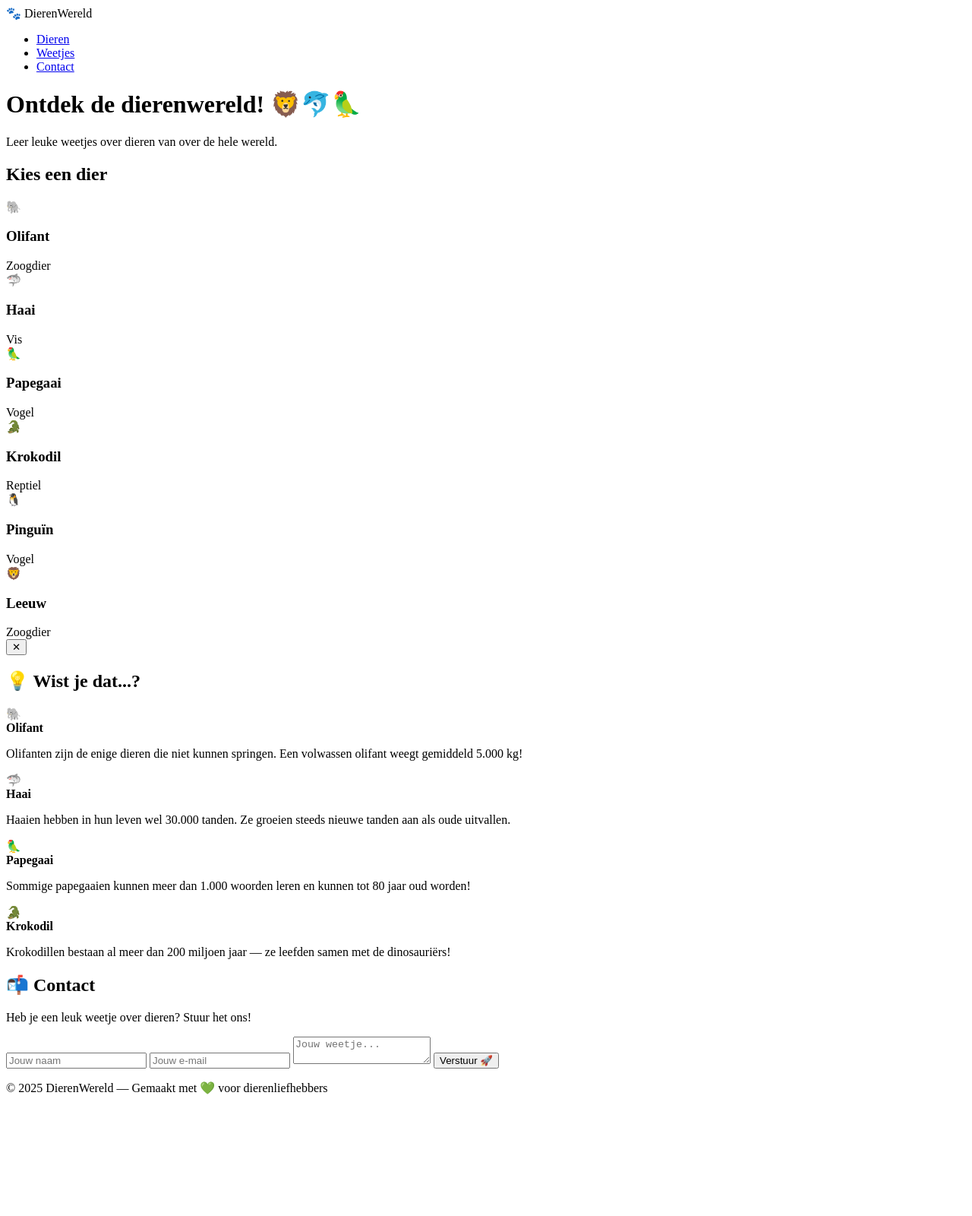
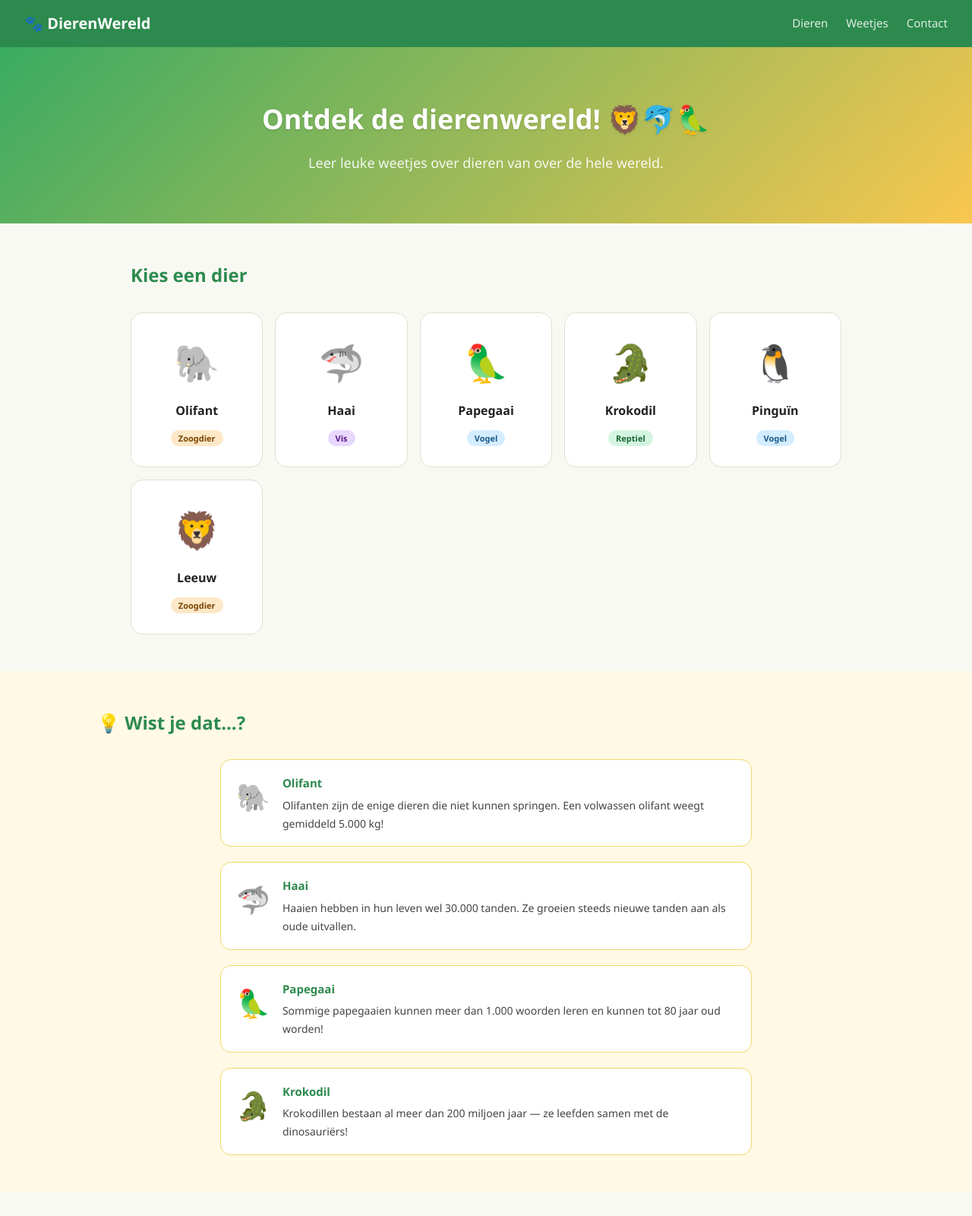
Before and after one commit to larssteiner-alt/website, a plain HTML site: page index.html in a window 1280 px wide. Shown: the top 1600 px of the page at 76% size. Before the commit the page ends 1457 px from the top, so only its background shows below. Drawn offline with Linux system fonts and the light colour scheme.

Commit message:
Update styles.css

```diff
--- a/styles.css
+++ b/styles.css
@@ -1 +1,281 @@
-/* Add CSS styles for your web site here and use them in index.html. */
+/* Algemeen */
+* {
+    margin: 0;
+    padding: 0;
+    box-sizing: border-box;
+}
+
+body {
+    font-family: 'Segoe UI', Arial, sans-serif;
+    background-color: #f9f9f3;
+    color: #222;
+    line-height: 1.7;
+}
+
+/* Navigatie */
+nav {
+    background-color: #2d8a4e;
+    padding: 14px 32px;
+    display: flex;
+    align-items: center;
+    justify-content: space-between;
+    position: sticky;
+    top: 0;
+    z-index: 100;
+}
+
+nav .logo {
+    font-size: 20px;
+    font-weight: bold;
+    color: #fff;
+}
+
+nav ul {
+    list-style: none;
+    display: flex;
+    gap: 24px;
+}
+
+nav ul a {
+    color: rgba(255, 255, 255, 0.85);
+    text-decoration: none;
+    font-size: 15px;
+    transition: color 0.2s;
+}
+
+nav ul a:hover {
+    color: #fff;
+}
+
+/* Hero */
+.hero {
+    background: linear-gradient(135deg, #3aab62, #f9c74f);
+    text-align: center;
+    padding: 64px 24px;
+}
+
+.hero h1 {
+    font-size: 36px;
+    color: #fff;
+    margin-bottom: 12px;
+    text-shadow: 0 1px 3px rgba(0,0,0,0.15);
+}
+
+.hero p {
+    font-size: 18px;
+    color: rgba(255,255,255,0.9);
+}
+
+/* Secties */
+.sectie {
+    padding: 48px 32px;
+    max-width: 1000px;
+    margin: 0 auto;
+}
+
+.sectie h2 {
+    font-size: 24px;
+    margin-bottom: 28px;
+    color: #2d8a4e;
+}
+
+.achtergrond-licht {
+    background-color: #fff9e6;
+    max-width: 100%;
+    padding: 48px 10%;
+}
+
+/* Dierenkaarten */
+.kaarten-grid {
+    display: grid;
+    grid-template-columns: repeat(auto-fit, minmax(150px, 1fr));
+    gap: 16px;
+}
+
+.kaart {
+    background: #fff;
+    border: 1.5px solid #e0e0d0;
+    border-radius: 16px;
+    padding: 24px 16px;
+    text-align: center;
+    cursor: pointer;
+    transition: transform 0.2s, box-shadow 0.2s;
+}
+
+.kaart:hover {
+    transform: translateY(-5px);
+    box-shadow: 0 8px 24px rgba(0,0,0,0.08);
+}
+
+.kaart .emoji {
+    font-size: 48px;
+    display: block;
+    margin-bottom: 10px;
+}
+
+.kaart h3 {
+    font-size: 16px;
+    font-weight: 600;
+    margin-bottom: 8px;
+}
+
+/* Labels */
+.label {
+    font-size: 11px;
+    padding: 3px 10px;
+    border-radius: 20px;
+    font-weight: 600;
+}
+
+.zoogdier { background: #fde8c8; color: #7a4500; }
+.vogel    { background: #d4edff; color: #1a5a8a; }
+.reptiel  { background: #d4f5e0; color: #1a6636; }
+.vis      { background: #e8d8ff; color: #5a1a8a; }
+
+/* Popup */
+.popup {
+    position: fixed;
+    inset: 0;
+    background: rgba(0,0,0,0.4);
+    display: flex;
+    align-items: center;
+    justify-content: center;
+    z-index: 200;
+}
+
+.popup.verborgen {
+    display: none;
+}
+
+.popup-inhoud {
+    background: #fff;
+    border-radius: 20px;
+    padding: 40px 32px;
+    max-width: 420px;
+    width: 90%;
+    text-align: center;
+    position: relative;
+}
+
+.popup-emoji {
+    font-size: 64px;
+    margin-bottom: 12px;
+}
+
+.popup-inhoud h3 {
+    font-size: 22px;
+    margin-bottom: 12px;
+    color: #2d8a4e;
+}
+
+.popup-inhoud p {
+    font-size: 15px;
+    color: #444;
+    line-height: 1.7;
+}
+
+.sluit {
+    position: absolute;
+    top: 14px;
+    right: 18px;
+    background: none;
+    border: none;
+    font-size: 20px;
+    cursor: pointer;
+    color: #888;
+}
+
+.sluit:hover {
+    color: #333;
+}
+
+/* Weetjes */
+.weetjes-lijst {
+    display: flex;
+    flex-direction: column;
+    gap: 20px;
+    max-width: 700px;
+    margin: 0 auto;
+}
+
+.weetje {
+    background: #fff;
+    border: 1px solid #f0d86a;
+    border-radius: 14px;
+    padding: 18px 20px;
+    display: flex;
+    align-items: flex-start;
+    gap: 16px;
+}
+
+.weetje-emoji {
+    font-size: 36px;
+    flex-shrink: 0;
+}
+
+.weetje strong {
+    font-size: 15px;
+    color: #2d8a4e;
+    display: block;
+    margin-bottom: 4px;
+}
+
+.weetje p {
+    font-size: 14px;
+    color: #444;
+}
+
+/* Contact formulier */
+.contact-form {
+    display: flex;
+    flex-direction: column;
+    gap: 12px;
+    max-width: 500px;
+    margin-top: 20px;
+}
+
+.contact-form input,
+.contact-form textarea {
+    padding: 12px 16px;
+    border: 1.5px solid #ccc;
+    border-radius: 10px;
+    font-size: 15px;
+    font-family: inherit;
+    outline: none;
+    transition: border-color 0.2s;
+}
+
+.contact-form input:focus,
+.contact-form textarea:focus {
+    border-color: #2d8a4e;
+}
+
+.contact-form textarea {
+    min-height: 120px;
+    resize: vertical;
+}
+
+.contact-form button {
+    background: #2d8a4e;
+    color: #fff;
+    border: none;
+    padding: 13px 24px;
+    border-radius: 10px;
+    font-size: 16px;
+    cursor: pointer;
+    transition: background 0.2s;
+    align-self: flex-start;
+}
+
+.contact-form button:hover {
+    background: #246040;
+}
+
+/* Footer */
+footer {
+    background: #2d8a4e;
+    text-align: center;
+    padding: 20px;
+    color: rgba(255,255,255,0.8);
+    font-size: 14px;
+}
```
